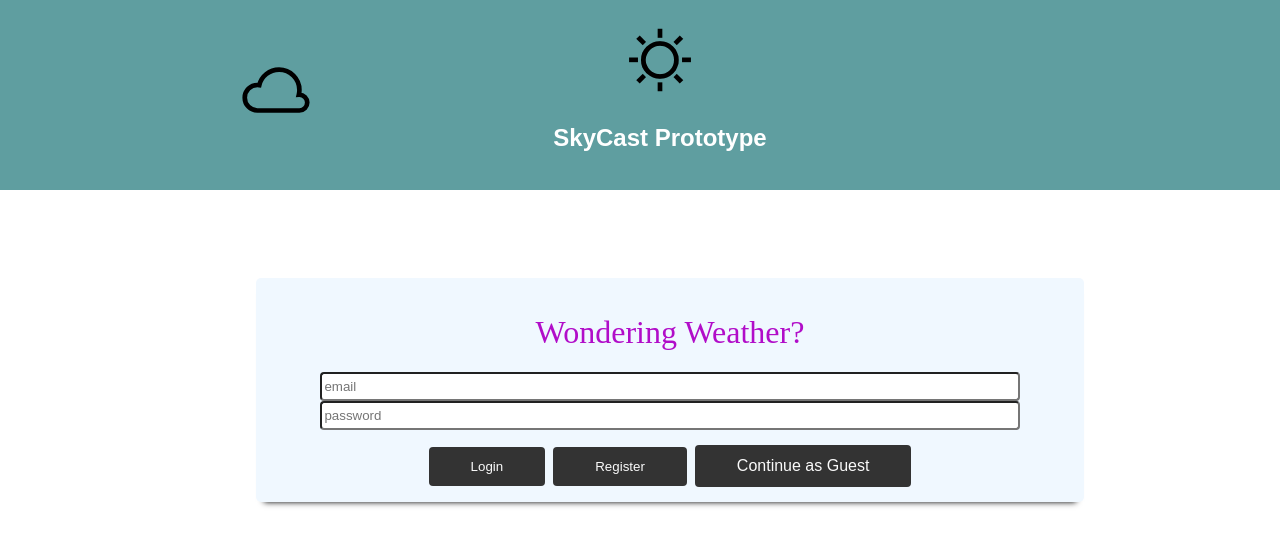
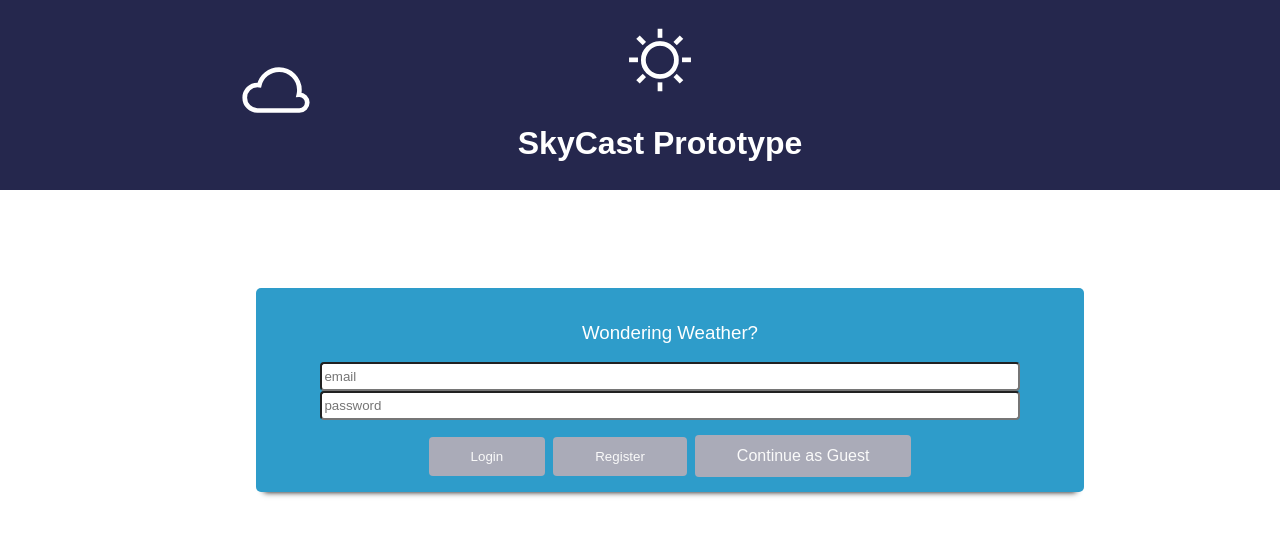
Before and after one commit to rrichardsonv/skycast-proto2, a React (Create React App) app: page / in a window 1280 px wide. Shown: the top 546 px of the page. Built offline with nearby package versions, Linux system fonts and the light colour scheme; no server answers.

Commit message:
header and body color scheme change

```diff
--- a/src/App.css
+++ b/src/App.css
@@ -35,11 +35,15 @@ input {
   width: 100%;
   min-width: 300px;
 }
+/*#25274D
+#464866
 
+#2E9CCA
+#29648A*/
 .log-btn {
   margin-top: 15px;
   padding: 10px 40px;
-  background-color: #333;
+  background-color: #AAABB8;
   color: #fafafa;
   border-color: transparent;
   display: inline-block;
@@ -61,7 +65,7 @@ input {
   border-color: #333;
 }
 .App-header {
-  background-color: cadetblue;
+  background-color: #25274D;
   height: 150px;
   padding: 20px;
   color: white;
@@ -109,12 +113,13 @@ input {
   color: #333;
 }
 .main-heading {
-  color: #B10DC9;
-  font-family: Skia;
+  color: white;
+  font-family: 'Bookman', sans-serif;
   font-weight: normal;
+  text-align: center;
 }
 .centered-card {
-  background-color: aliceblue;
+  background-color: #2E9CCA;
   padding: 15px 30px;
   border-radius: 5px;
   box-shadow: 0 8px 6px -8px #000;
@@ -136,8 +141,8 @@ input {
   height: 5em;
 }
 header{
- border-top: 0.5px solid aliceblue;
- border-bottom: 0.5px solid aliceblue;
+ border-top: 0.5px solid #2E9CCA;
+ border-bottom: 0.5px solid #2E9CCA;
 }
 .header-link-group{
   list-style-type: none;
--- a/src/App.js
+++ b/src/App.js
@@ -7,8 +7,8 @@ import Search from './Searches/index'
 import Forecasts from './Forecasts/index'
 import { createStore, applyMiddleware } from 'redux'
 import thunk from 'redux-thunk'
-import logo from '../public/sunny.svg'
-import cloud from '../public/cloudy.svg'
+import logo from '../public/sunny_header.svg'
+import cloud from '../public/cloudy_header.svg'
 import './App.css';
 
 const store = createStore(rootReducer,
@@ -21,7 +21,7 @@ class App extends Component {
         <div className="App">
           <div className="App-header">
             <img src={logo} className="App-logo" alt="logo" />
-            <h2>SkyCast Prototype</h2>
+            <h1>SkyCast Prototype</h1>
             <div className="cloud-path">
               <img src={cloud} className="moving-cloud"  alt="☁"/>
             </div>
--- a/src/Users/index.js
+++ b/src/Users/index.js
@@ -44,7 +44,7 @@ class Landing extends BaseComponent {
       loginStatus = (
         <div className='landing-container'>
           <div className='centered-card'>
-            <h1 className='main-heading'>Wondering Weather?</h1>
+            <h3 className='main-heading'>Wondering Weather?</h3>
             <LandingForm
               handleLogin={this._dispatchLogin}
               handleRegister={this._dispatchRegistration}
```
Also changed, not shown: public/cloudy_header.svg (added), public/sunny_header.svg (added).
